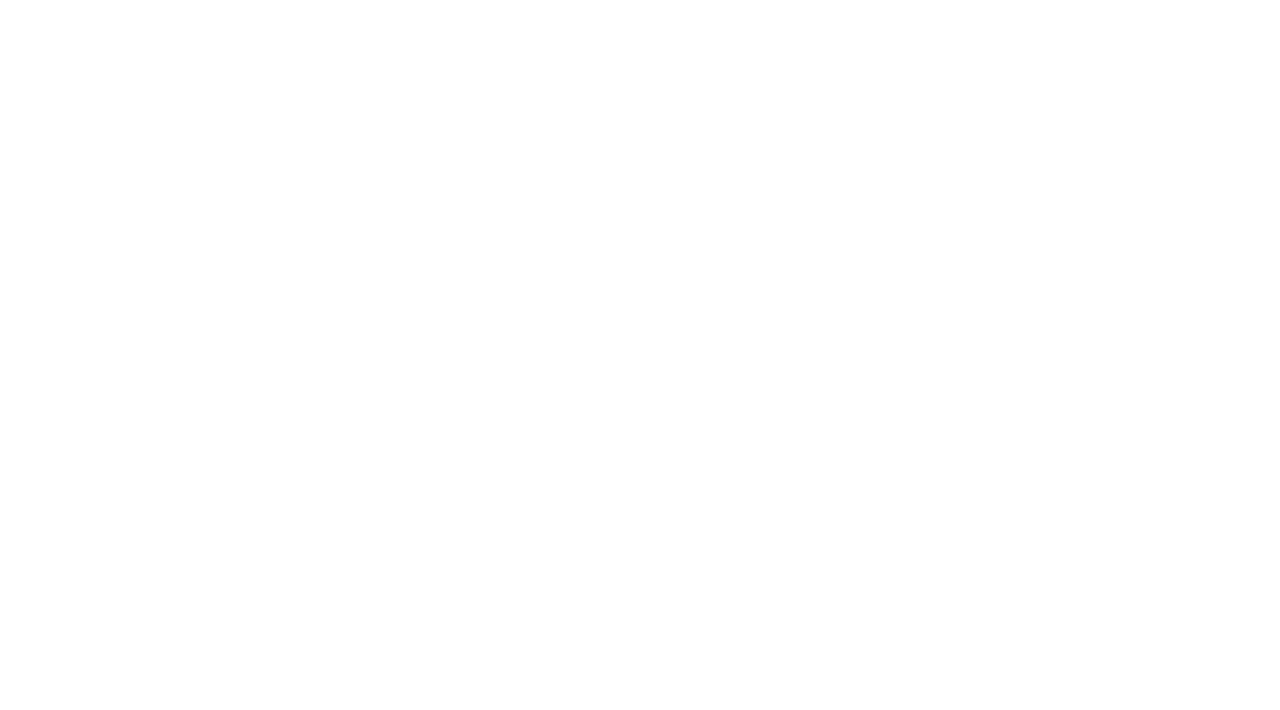
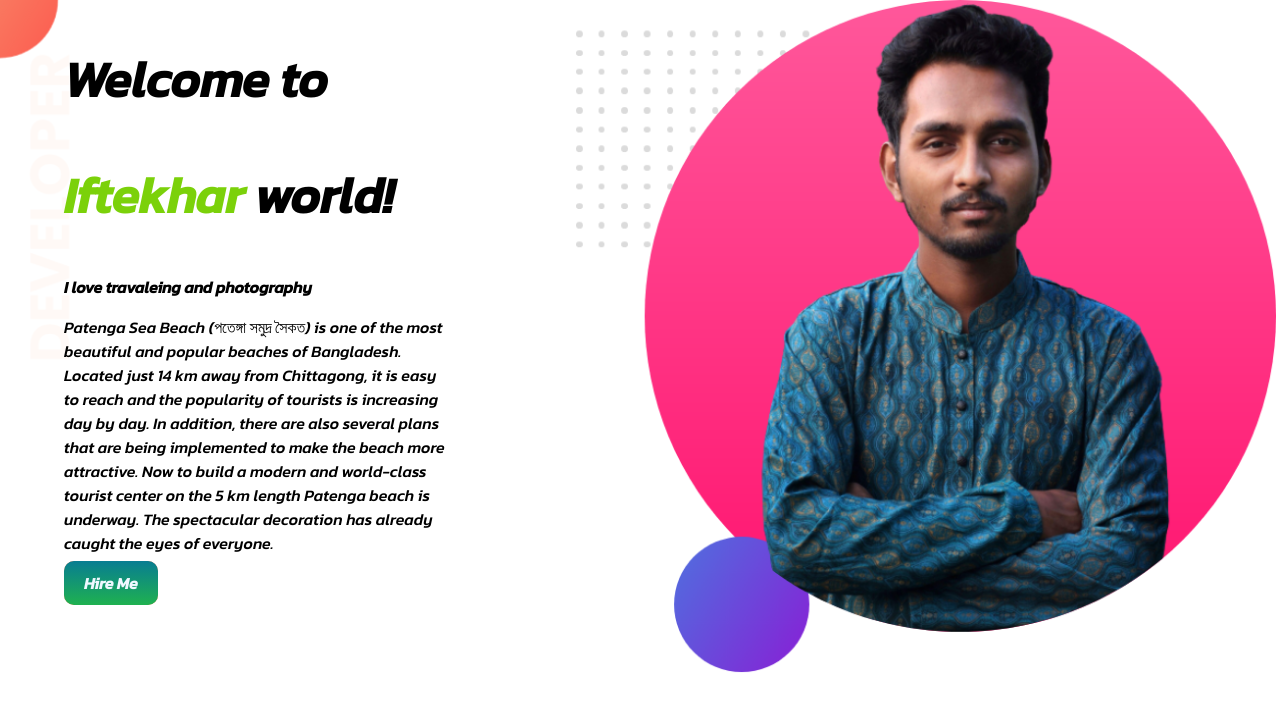
Before and after one commit to ifti5/developer-portfolio, a plain HTML site: page index.html in a window 1280 px wide. Drawn offline with Linux system fonts and the light colour scheme.

Commit message:
top banner added

```diff
--- a/index.html
+++ b/index.html
@@ -1,13 +1,37 @@
 <!DOCTYPE html>
 <html lang="en">
+
 <head>
     <meta charset="UTF-8">
     <meta http-equiv="X-UA-Compatible" content="IE=edge">
-    <meta name="viewport" content="width=device-width, initial-scale=1.0">
-    <title>Iftekhar Uddin portolio</title>
-    <link rel="stylesheet" href="style.css">
+    <mgit aeta name="viewport" content="width=device-width, initial-scale=1.0">
+        <title>Iftekhar Uddin portolio</title>
+        <link rel="preconnect" href="https://fonts.googleapis.com">
+        <link rel="preconnect" href="https://fonts.gstatic.com" crossorigin>
+        <link href="https://fonts.googleapis.com/css2?family=Kanit:ital,wght@1,500&display=swap" rel="stylesheet">
+        <link rel="stylesheet" href="style.css">
 </head>
+
 <body>
+    <section class="top-banner">
+        <div class="halfwidth">
+            <h1>Welcome to</h1>
+            <h1><span class="name">Iftekhar</span> world!</h1>
+            <strong>I love travaleing and photography</strong>
+            <p>Patenga Sea Beach (পতেঙ্গা সমুদ্র সৈকত) is one of the most beautiful and popular beaches of Bangladesh.
+                Located just 14 km away from Chittagong, it is easy to reach and the popularity of tourists is
+                increasing
+                day by day. In addition, there are also several plans that are being implemented to make the beach more
+                attractive. Now to build a modern and world-class tourist center on the 5 km length Patenga beach is
+                underway. The spectacular decoration has already
+                caught the eyes of everyone.</p>
+            <a class="hirebutton" target="_blank" href="https://www.linkedin.com/in/md-iftekhar-uddin-a991a5208/">Hire
+                Me</a>
+        </div>
+        <div class="halfwidth">
+            <img src="images/iftibg.png" alt="">
+        </div>
+    </section>
+</body>
 
-</body>
 </html>
--- a/style.css
+++ b/style.css
@@ -0,0 +1,42 @@
+body {
+    font-family: 'Kanit', sans-serif;
+    margin: 0px;
+}
+
+h1 {
+    font-size: 50px;
+}
+
+.name {
+    color: rgb(123, 209, 10);
+}
+
+section {
+    display: flex;
+}
+
+.halfwidth {
+    width: 50%;
+    padding-left: 5%;
+    padding-right: 5%;
+}
+
+.halfwidth img {
+    width: 700px;
+}
+
+.hirebutton {
+    text-decoration: none;
+    background-color: coral;
+    background-image: linear-gradient(rgb(8, 125, 146), rgb(31, 177, 80));
+    padding: 10px 20px 10px 20px;
+    border-radius: 10px;
+    color: aliceblue;
+    font-weight: 700;
+}
+
+.top-banner {
+    background-image: url(images/top-banner.png);
+    background-repeat: no-repeat;
+
+}
```
Also changed, not shown: images/dream-bg.png (added), images/exp-bg.png (added), images/iftibg.png (added), images/jhankar.png (added), images/jhankar2.png (added), images/my-bg.png (added), images/my-bg2.png (added), images/top-banner.png (added), showOff/eid.jpg (added), showOff/eidbg.png (added), 7 other files.
